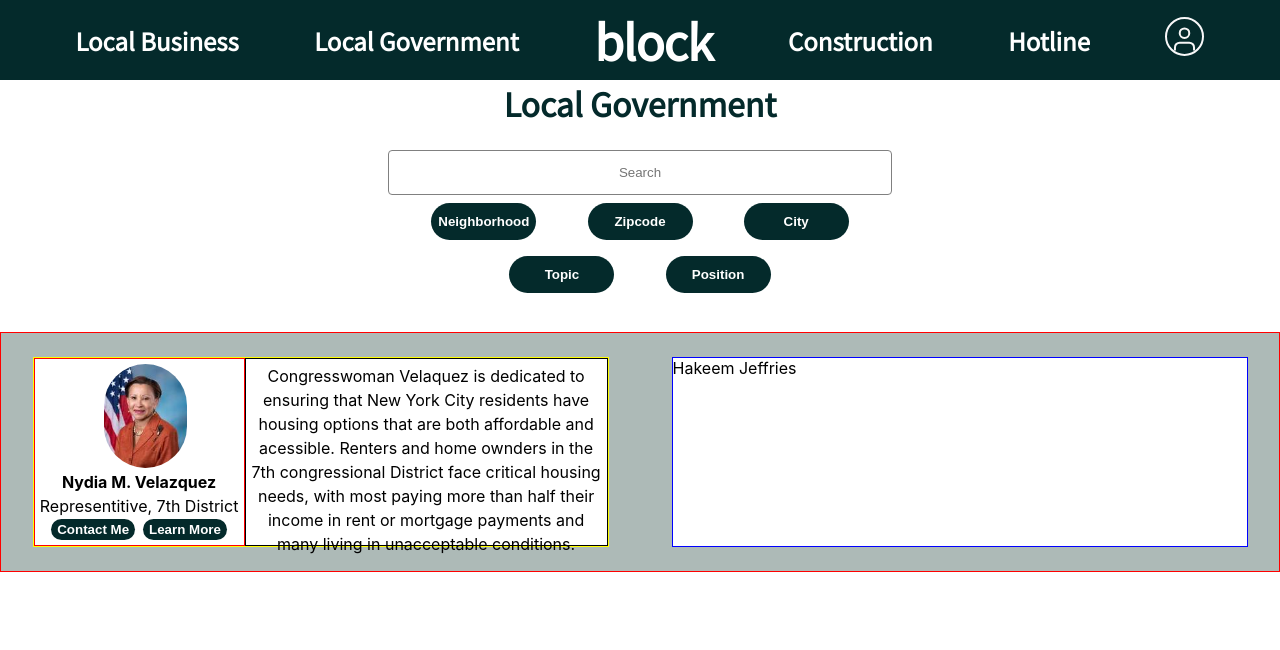
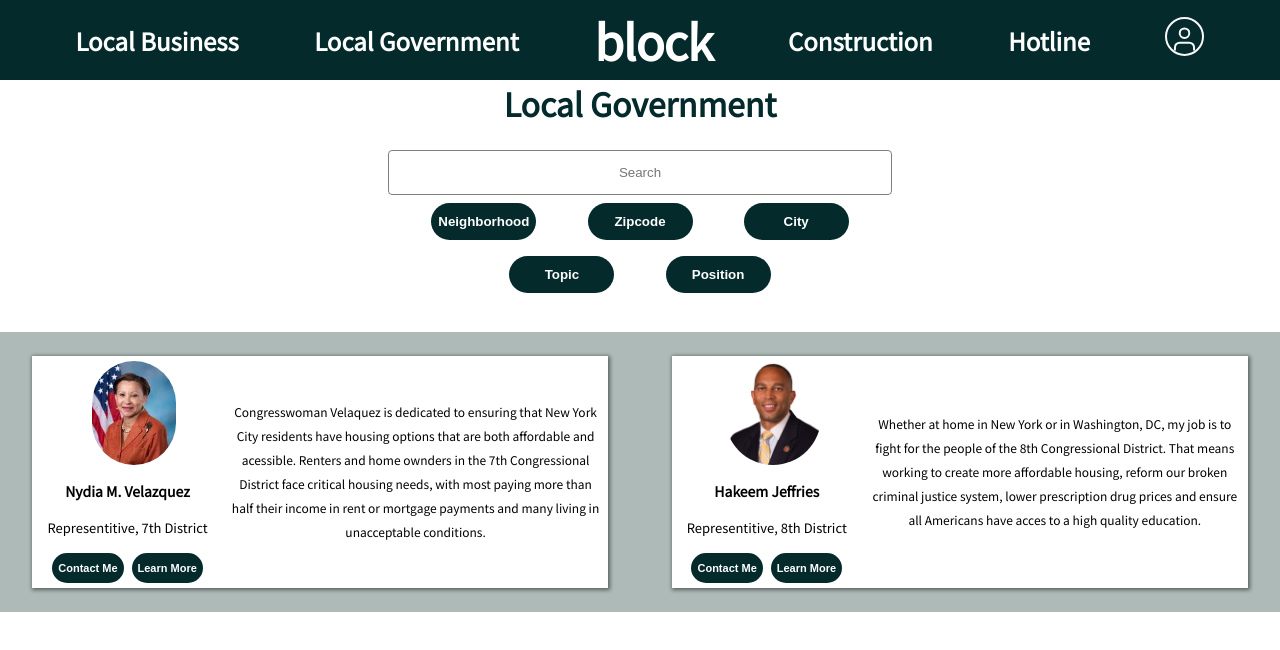
Before and after one commit to demurphy16/Block-App, a React (Create React App) app in the folder client/: page /localgov in a window 1280 px wide. Shown: the top 650 px of the page. Built offline with nearby package versions, Linux system fonts and the light colour scheme.

Commit message:
second rep styled

```diff
--- a/client/src/screens/LocalGov/LocalGov.css
+++ b/client/src/screens/LocalGov/LocalGov.css
@@ -52,8 +52,8 @@
 .rep-container {
   display: flex;
   justify-content: space-around;
-  border: 1px solid red;
-  height: 30vh;
+  /* border: 1px solid red; */
+  height: 35vh;
   background-color: rgb(173, 186, 183);
   margin-top: 5vh;
 }
@@ -62,28 +62,36 @@
   width: 45vw;
   background-color: white;
   margin: 3vh 0;
+  box-shadow: 1px 1px 4px 1px rgba(0, 0, 0, 0.486);
 }
 .rep1 {
-  border: 1px solid yellow;
+  /* border: 1px solid yellow; */
+  font-family: var(--font-noto);
 }
 .info-container {
-  border: 1px solid red;
+  /* border: 1px solid red; */
   display: flex;
   flex-flow: row wrap;
   justify-content: center;
   padding: 5px;
+  font-size: 14px;
 }
-.nydia {
+.rep-img {
   border-radius: 150px;
   height: 13vh;
   margin-left: 1vw;
 }
 .rep-description {
-  border: 1px solid black;
+  /* border: 1px solid black; */
   text-align: center;
   width: 88vw;
   line-height: 3vh;
   padding: 5px;
+  font-size: 12px;
+  margin: auto 0;
+}
+.district {
+  font-size: 13px;
 }
 .rep-button {
   font-weight: bold;
@@ -92,7 +100,10 @@
   border: none;
   border-radius: 20px;
   margin: 0 4px;
+  font-size: 11px;
+  cursor: pointer;
 }
 .rep2 {
-  border: 1px solid blue;
+  /* border: 1px solid blue; */
+  font-family: var(--font-noto);
 }
--- a/client/src/screens/LocalGov/LocalGov.jsx
+++ b/client/src/screens/LocalGov/LocalGov.jsx
@@ -2,6 +2,7 @@ import { useState } from "react"
 import Layout from "../../components/Shared/Layout/Layout"
 import "./LocalGov.css"
 import Nydia from "../../assets/img/nydia.jpeg";
+import Hakeem from "../../assets/img/hakeem.png";
 
 function LocalGov() {
 
@@ -32,21 +33,34 @@ function LocalGov() {
         <div className="rep-container">
           <div className="rep rep1">
             <div className="info-container">
-            <img src={Nydia} className="nydia"/>
+            <img src={Nydia} className="rep-img nydia"/>
             <h4>{rep1}</h4>
-            <p>Representitive, 7th District</p>
+            <p className="district">Representitive, 7th District</p>
             <button className="rep-button">Contact Me</button>
             <button className="rep-button">Learn More</button>
             </div>
             <p className="rep-description">Congresswoman Velaquez is dedicated to ensuring that New York City
              residents have housing options that are both affordable and acessible.
-              Renters and home ownders in the 7th congressional District face critical
+              Renters and home ownders in the 7th Congressional District face critical
               housing needs, with most paying more than half their income in rent or
               mortgage payments and many living in unacceptable conditions.
             </p>
           </div>
           <div className="rep rep2">
-            {rep2}
+            <div className="info-container">
+              <img src={Hakeem} className="rep-img hakeem"/>
+              <h4>{rep2}</h4>
+              <p className="district">Representitive, 8th District</p>
+              <button className="rep-button">Contact Me</button>
+              <button className="rep-button">Learn More</button>
+            </div>
+            <p className="rep-description">
+              Whether at home in New York or in Washington, DC, my job is to fight for the
+              people of the 8th Congressional District. That means working to create more
+              affordable housing, reform our broken criminal justice system, lower
+              prescription drug prices and ensure all Americans have acces to a high
+              quality education.
+            </p>
           </div>
         </div>
       </div>
```
Also changed, not shown: client/src/assets/img/hakeem.png (renamed from client/src/assets/img/Jeffriespng.png).
